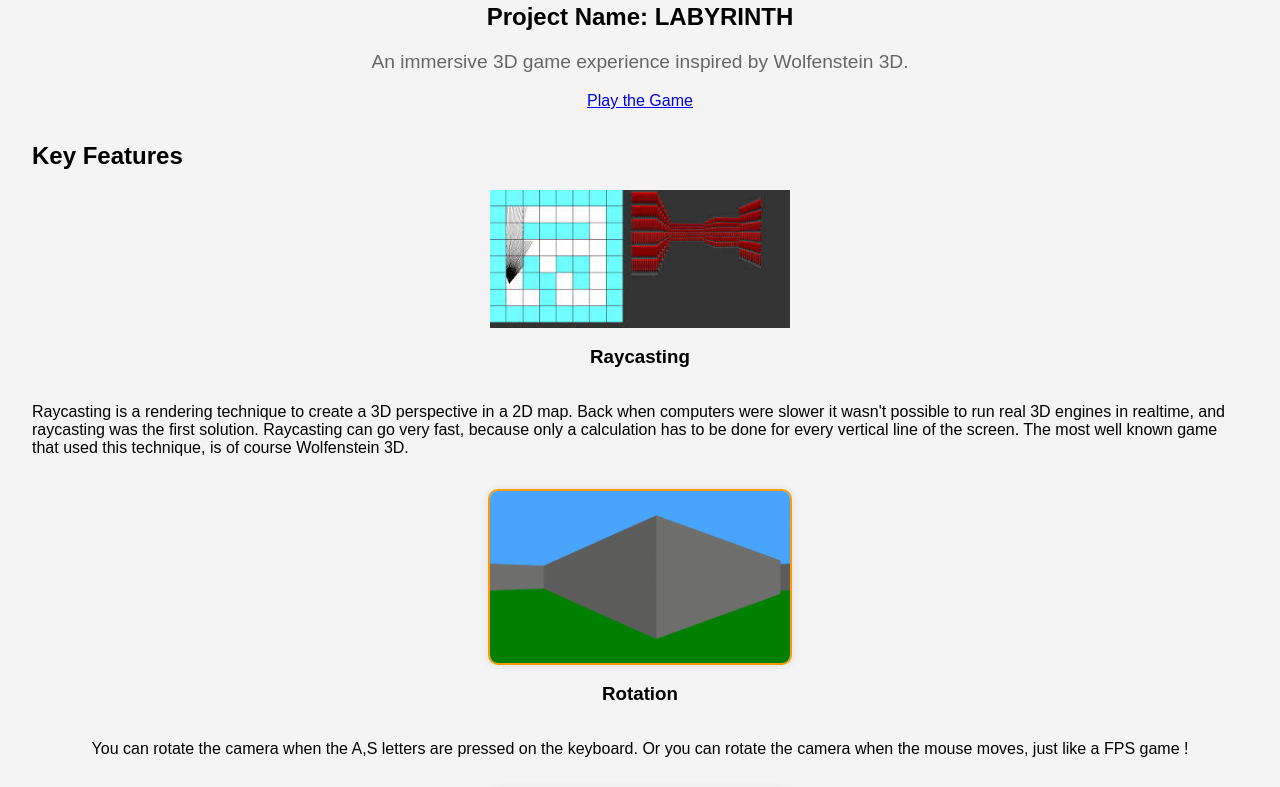
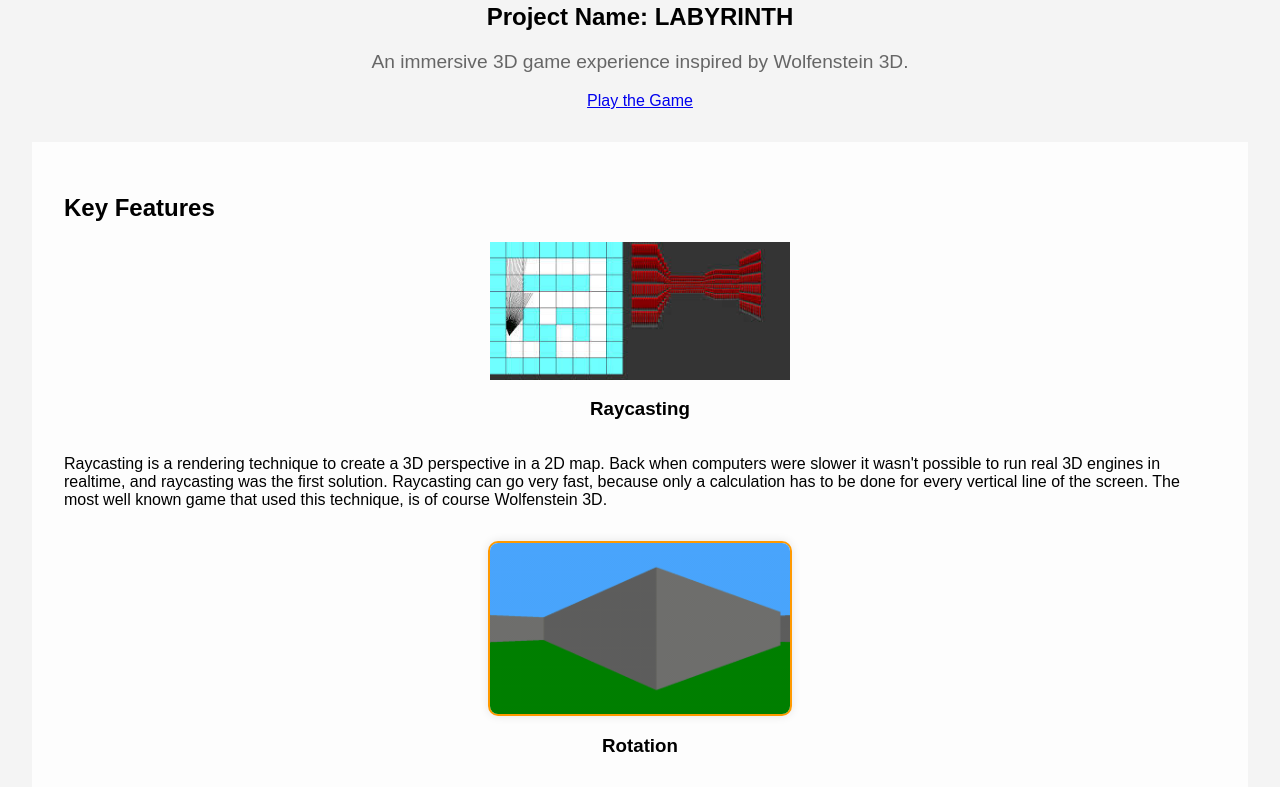
Before and after one commit to Franc6220/game-portfolio, a plain HTML site: page index.html in a window 1280 px wide. Shown: the part 972-1759 px from the top of the page. Drawn offline with Linux system fonts and the light colour scheme.

Commit message:
features

```diff
--- a/css/styles.css
+++ b/css/styles.css
@@ -52,6 +52,13 @@ section {
 .one-liner {
 	font-size: 1.2rem;
 	color: #666;
+}
+
+.features {
+	position: relative; /* or absolute */
+	z-index: 1; /* Ensure it's above the cover image */
+	background-color: rgba(255, 255, 255, 0.8); /* Semi-transparent white background */
+	padding: 2rem;
 }
 
 .features .feature {
```
